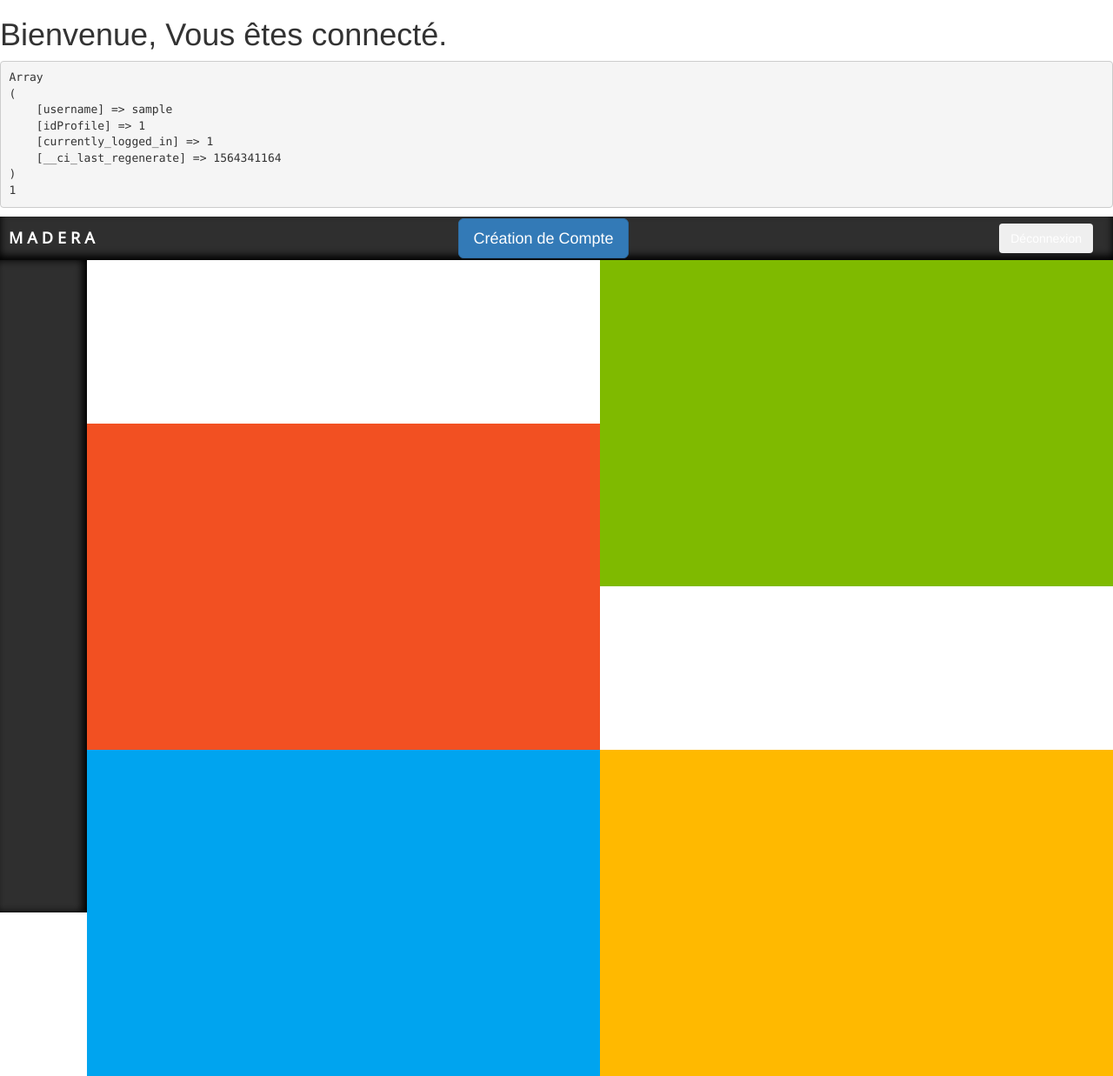
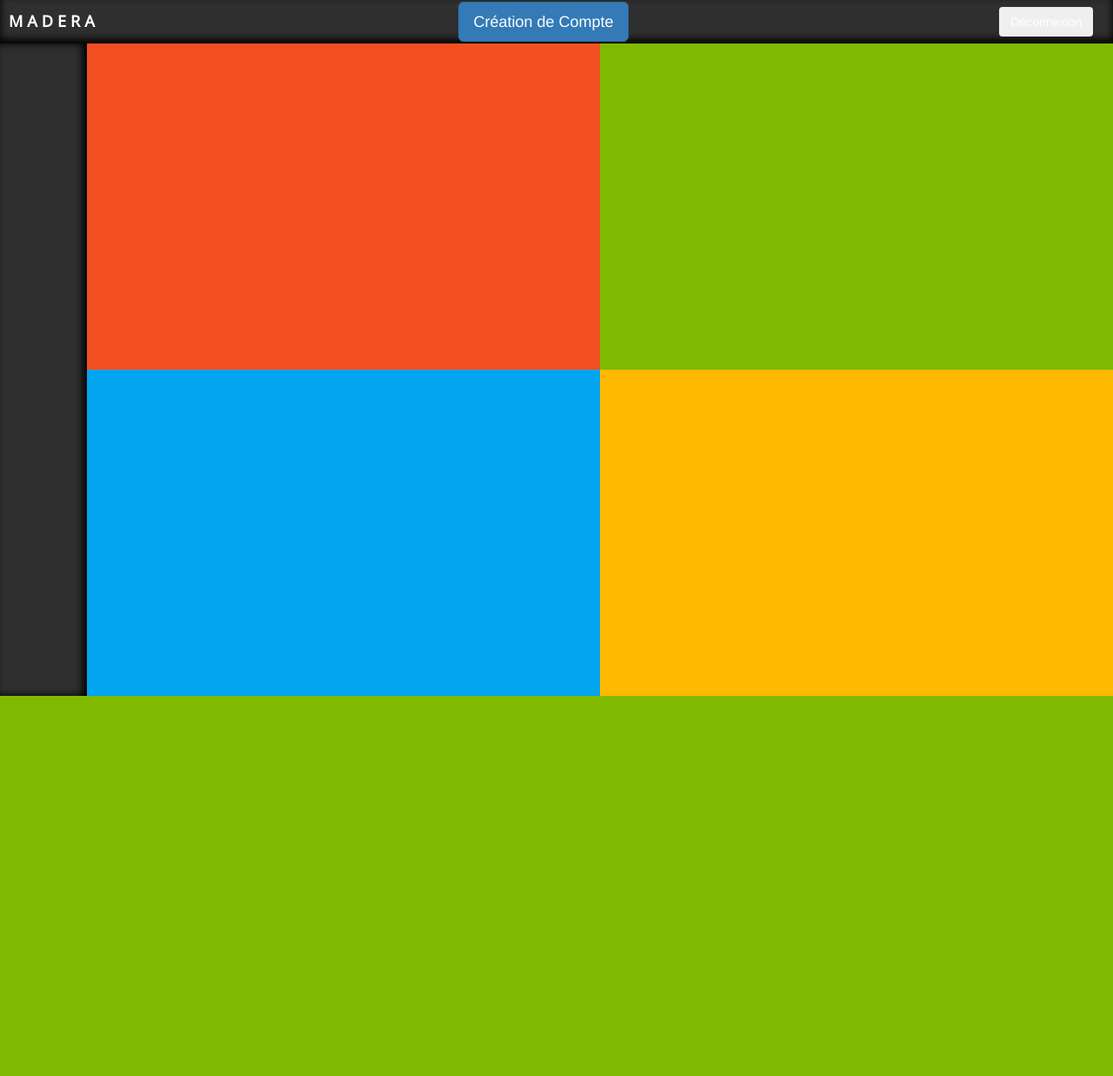
Before and after one commit to Louis-Denomme/madera-RIL8-2019, a CodeIgniter app: the page made by application/views/vHome.php in a window 1280 px wide. Shown: the whole page at 87% size. After the commit the page ends 800 px from the top, so only its background shows below. Run offline with CodeIgniter, Linux system fonts and the light colour scheme; the visitor is signed in with stand-in values (Sample User, id 1); data that the repository does not hold is empty.

Commit message:
Ajout correction accueil plus code ibrahim intégré au mien

```diff
--- a/application/views/vHome.php
+++ b/application/views/vHome.php
@@ -11,26 +11,15 @@
 </head>
 
 <body>
-<h1>Bienvenue, Vous êtes connecté.</h1>
-
-<?php
-echo "<pre>";
-echo print_r($this->session->userdata());
-echo "</pre>";
-?>
-
-
-
-
 <div> <?php require  'interface/vHeader.php'; ?></div>
 <div id="myBody">
     <?php require 'interface/vNavigation.php'; ?>
     <div id="corps">
         <div id="blocDevisEncours" class="homeBloc">
-            <div class="tableHeader">Mes devis en cours</div>
-            <?php foreach ($dicoDevisEnCours as $devis):
-                echo $devis;
-            endforeach;?>
+<!--            <div class="tableHeader">Mes devis en cours</div>-->
+<!--            --><?php //foreach ($dicoDevisEnCours as $devis):
+//                echo $devis;
+//            endforeach;?>
         </div>
         <div id="blocDevisAcceptes" class="homeBloc"></div>
         <div id="blocDevisRefuses" class="homeBloc"></div>
--- a/assets/css/interface/Interface.css
+++ b/assets/css/interface/Interface.css
@@ -40,7 +40,8 @@
 #corps{
     width: calc(100% - 100px);
     background-color: white;
-    font-size: 0;
+    display: flex;
+    flex-wrap: wrap;
 }
 
 .navBloc{
@@ -60,16 +61,20 @@
 
 #blocDevisAcceptes{
     background-color: #7fba00;
+    order: 2;
 }
 
 #blocDevisEncours{
     background-color: #f25022;
+    order: 1;
 }
 
 #blocDevisRefuses{
     background-color: #00a4ef;
+    order: 3;
 }
 
 #blocNavigationRapide{
     background-color: #ffb900;
+    order: 4;
 }
```
